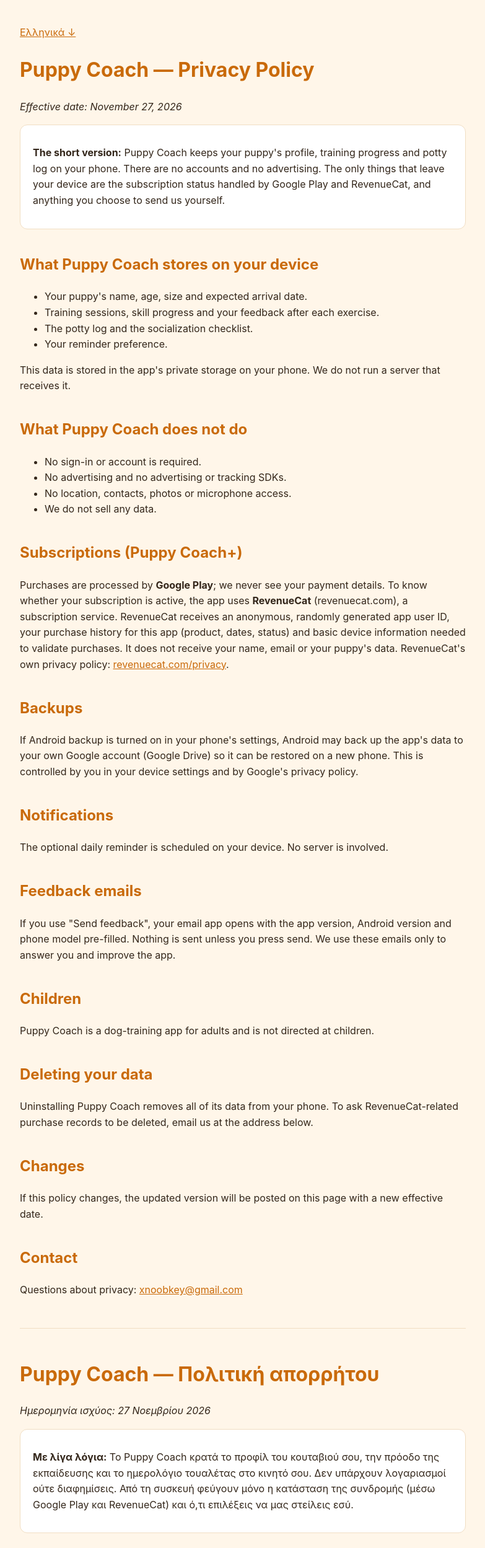
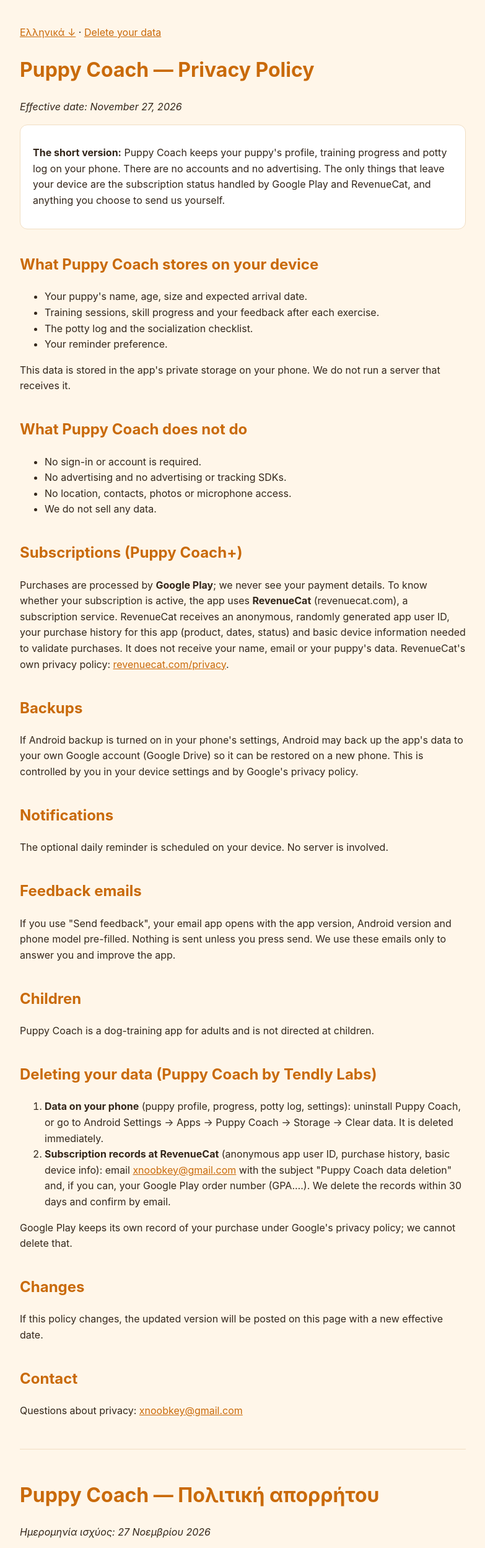
Before and after one commit to xNoobkey/puppy-coach-privacy, a plain HTML site: page index.html in a window 1280 px wide. Shown: the top 2498 px of the page at 62% size, without its empty margins (248-1031 px from the left). Drawn offline with Linux system fonts and the light colour scheme.

Commit message:
Add data deletion steps with anchor

```diff
--- a/index.html
+++ b/index.html
@@ -15,7 +15,7 @@
 </style>
 </head>
 <body>
-<p><a href="#el">Ελληνικά ↓</a></p>
+<p><a href="#el">Ελληνικά ↓</a> · <a href="#delete">Delete your data</a></p>
 <h1>Puppy Coach — Privacy Policy</h1>
 <p><em>Effective date: November 27, 2026</em></p>
 
@@ -55,8 +55,12 @@
 <h2>Children</h2>
 <p>Puppy Coach is a dog-training app for adults and is not directed at children.</p>
 
-<h2>Deleting your data</h2>
-<p>Uninstalling Puppy Coach removes all of its data from your phone. To ask RevenueCat-related purchase records to be deleted, email us at the address below.</p>
+<h2 id="delete">Deleting your data (Puppy Coach by Tendly Labs)</h2>
+<ol>
+<li><strong>Data on your phone</strong> (puppy profile, progress, potty log, settings): uninstall Puppy Coach, or go to Android Settings → Apps → Puppy Coach → Storage → Clear data. It is deleted immediately.</li>
+<li><strong>Subscription records at RevenueCat</strong> (anonymous app user ID, purchase history, basic device info): email <a href="mailto:xnoobkey@gmail.com?subject=Puppy%20Coach%20data%20deletion">xnoobkey@gmail.com</a> with the subject "Puppy Coach data deletion" and, if you can, your Google Play order number (GPA.…). We delete the records within 30 days and confirm by email.</li>
+</ol>
+<p>Google Play keeps its own record of your purchase under Google's privacy policy; we cannot delete that.</p>
 
 <h2>Changes</h2>
 <p>If this policy changes, the updated version will be posted on this page with a new effective date.</p>
@@ -106,8 +110,12 @@
 <h2>Παιδιά</h2>
 <p>Το Puppy Coach είναι εφαρμογή εκπαίδευσης σκύλων για ενήλικες και δεν απευθύνεται σε παιδιά.</p>
 
-<h2>Διαγραφή δεδομένων</h2>
-<p>Με την απεγκατάσταση του Puppy Coach διαγράφονται όλα τα δεδομένα του από το κινητό σου. Για διαγραφή στοιχείων αγορών στη RevenueCat, στείλε μας email.</p>
+<h2 id="diagrafi">Διαγραφή δεδομένων (Puppy Coach από Tendly Labs)</h2>
+<ol>
+<li><strong>Δεδομένα στο κινητό σου</strong> (προφίλ κουταβιού, πρόοδος, ημερολόγιο τουαλέτας, ρυθμίσεις): απεγκατάστησε το Puppy Coach ή πήγαινε Ρυθμίσεις Android → Εφαρμογές → Puppy Coach → Αποθηκευτικός χώρος → Διαγραφή δεδομένων. Διαγράφονται αμέσως.</li>
+<li><strong>Στοιχεία συνδρομής στη RevenueCat</strong> (ανώνυμο αναγνωριστικό, ιστορικό αγορών, βασικά στοιχεία συσκευής): στείλε email στο <a href="mailto:xnoobkey@gmail.com?subject=Puppy%20Coach%20data%20deletion">xnoobkey@gmail.com</a> με θέμα «Puppy Coach data deletion» και, αν μπορείς, τον αριθμό παραγγελίας Google Play (GPA.…). Τα διαγράφουμε μέσα σε 30 ημέρες και σου το επιβεβαιώνουμε με email.</li>
+</ol>
+<p>Η Google Play κρατά δικό της αρχείο της αγοράς σύμφωνα με την πολιτική απορρήτου της Google· αυτό δεν μπορούμε να το διαγράψουμε.</p>
 
 <h2>Αλλαγές</h2>
 <p>Αν αλλάξει αυτή η πολιτική, η νέα έκδοση θα δημοσιευτεί σε αυτή τη σελίδα με νέα ημερομηνία ισχύος.</p>
```
